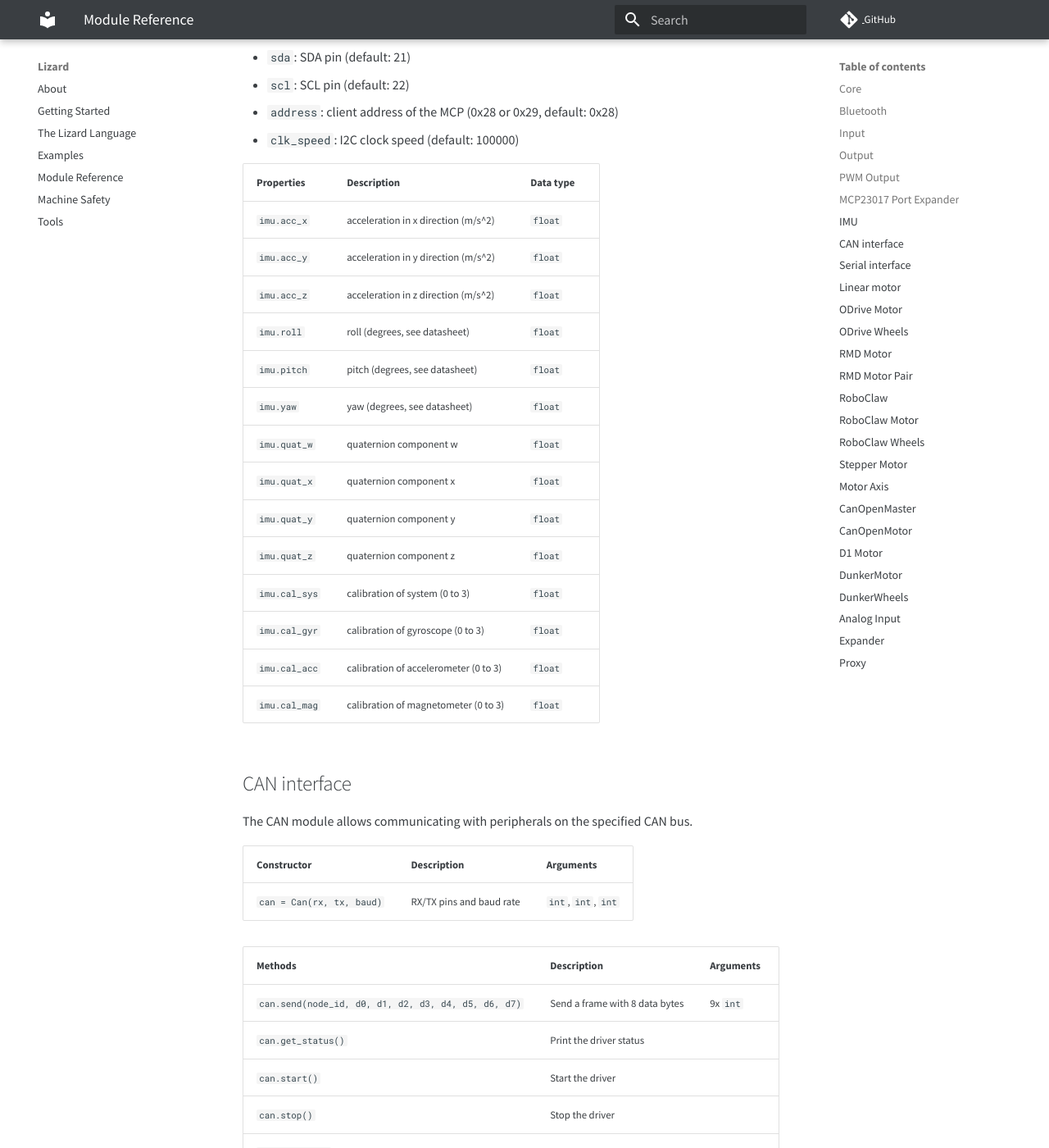
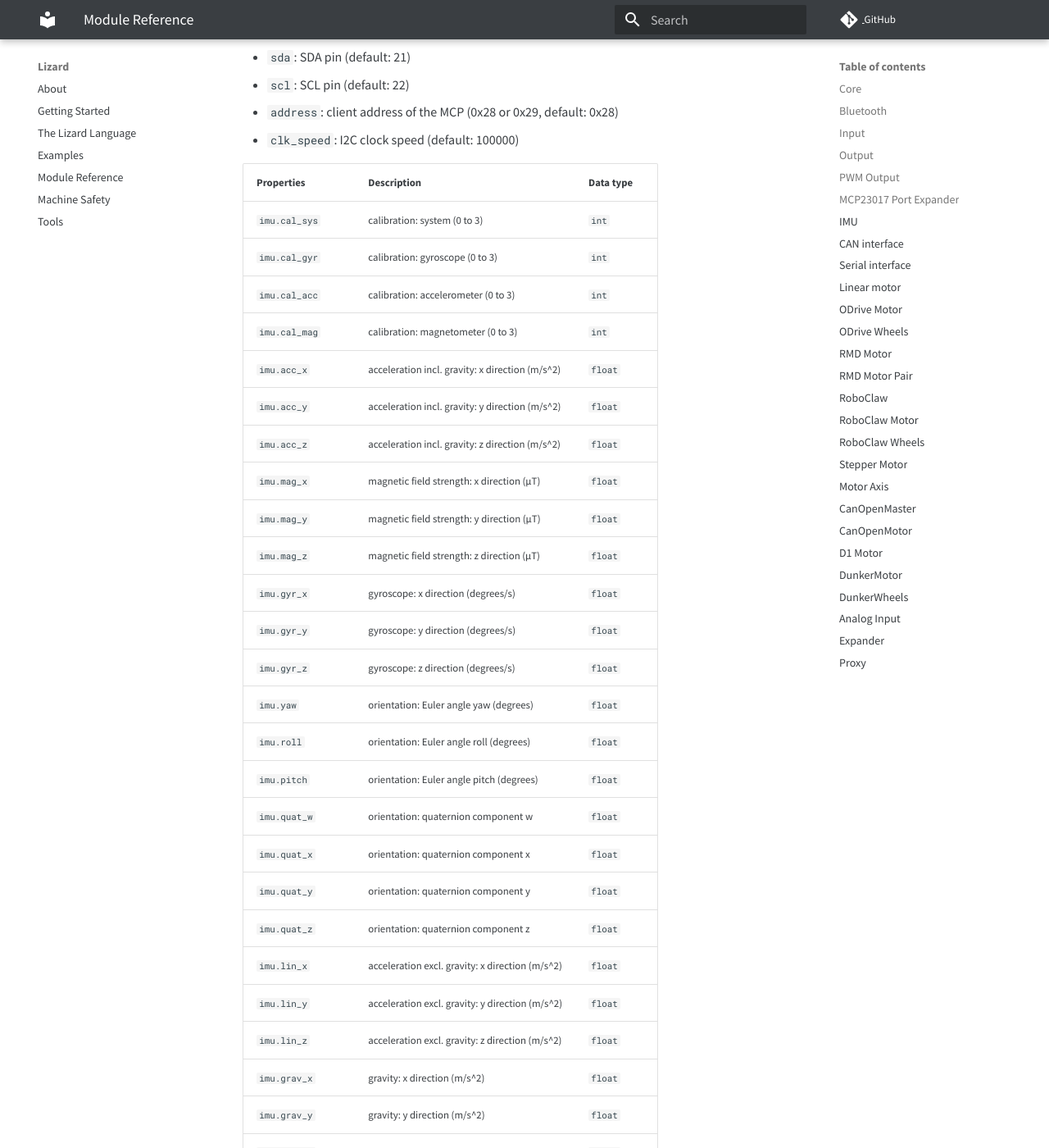
Before and after one commit to zauberzeug/lizard, an MkDocs documentation site: the page built from docs/module_reference.md, in a window 1280 px wide and 1400 px high, scrolled down 6134 px. Shown: the whole window at 82% size. Built offline with MkDocs 1.6.1 and Material for MkDocs 9.7.7, drawn with Linux system fonts in a browser that asks for light colours; comment, search, counter and statistics services are not loaded; some of the changed text lies outside the part shown.

Commit message:
Add more IMU properties and allow setting the operation mode (#132)
* add more IMU properties and allow setting the operation mode

* introduce `data_select` property

```diff
--- a/docs/module_reference.md
+++ b/docs/module_reference.md
@@ -189,22 +189,86 @@
 - `address`: client address of the MCP (0x28 or 0x29, default: 0x28)
 - `clk_speed`: I2C clock speed (default: 100000)
 
-| Properties    | Description                           | Data type |
-| ------------- | ------------------------------------- | --------- |
-| `imu.acc_x`   | acceleration in x direction (m/s^2)   | `float`   |
-| `imu.acc_y`   | acceleration in y direction (m/s^2)   | `float`   |
-| `imu.acc_z`   | acceleration in z direction (m/s^2)   | `float`   |
-| `imu.roll`    | roll (degrees, see datasheet)         | `float`   |
-| `imu.pitch`   | pitch (degrees, see datasheet)        | `float`   |
-| `imu.yaw`     | yaw (degrees, see datasheet)          | `float`   |
-| `imu.quat_w`  | quaternion component w                | `float`   |
-| `imu.quat_x`  | quaternion component x                | `float`   |
-| `imu.quat_y`  | quaternion component y                | `float`   |
-| `imu.quat_z`  | quaternion component z                | `float`   |
-| `imu.cal_sys` | calibration of system (0 to 3)        | `float`   |
-| `imu.cal_gyr` | calibration of gyroscope (0 to 3)     | `float`   |
-| `imu.cal_acc` | calibration of accelerometer (0 to 3) | `float`   |
-| `imu.cal_mag` | calibration of magnetometer (0 to 3)  | `float`   |
+| Properties        | Description                                     | Data type |
+| ----------------- | ----------------------------------------------- | --------- |
+| `imu.cal_sys`     | calibration: system (0 to 3)                    | `int`     |
+| `imu.cal_gyr`     | calibration: gyroscope (0 to 3)                 | `int`     |
+| `imu.cal_acc`     | calibration: accelerometer (0 to 3)             | `int`     |
+| `imu.cal_mag`     | calibration: magnetometer (0 to 3)              | `int`     |
+| `imu.acc_x`       | acceleration incl. gravity: x direction (m/s^2) | `float`   |
+| `imu.acc_y`       | acceleration incl. gravity: y direction (m/s^2) | `float`   |
+| `imu.acc_z`       | acceleration incl. gravity: z direction (m/s^2) | `float`   |
+| `imu.mag_x`       | magnetic field strength: x direction (µT)       | `float`   |
+| `imu.mag_y`       | magnetic field strength: y direction (µT)       | `float`   |
+| `imu.mag_z`       | magnetic field strength: z direction (µT)       | `float`   |
+| `imu.gyr_x`       | gyroscope: x direction (degrees/s)              | `float`   |
+| `imu.gyr_y`       | gyroscope: y direction (degrees/s)              | `float`   |
+| `imu.gyr_z`       | gyroscope: z direction (degrees/s)              | `float`   |
+| `imu.yaw`         | orientation: Euler angle yaw (degrees)          | `float`   |
+| `imu.roll`        | orientation: Euler angle roll (degrees)         | `float`   |
+| `imu.pitch`       | orientation: Euler angle pitch (degrees)        | `float`   |
+| `imu.quat_w`      | orientation: quaternion component w             | `float`   |
+| `imu.quat_x`      | orientation: quaternion component x             | `float`   |
+| `imu.quat_y`      | orientation: quaternion component y             | `float`   |
+| `imu.quat_z`      | orientation: quaternion component z             | `float`   |
+| `imu.lin_x`       | acceleration excl. gravity: x direction (m/s^2) | `float`   |
+| `imu.lin_y`       | acceleration excl. gravity: y direction (m/s^2) | `float`   |
+| `imu.lin_z`       | acceleration excl. gravity: z direction (m/s^2) | `float`   |
+| `imu.grav_x`      | gravity: x direction (m/s^2)                    | `float`   |
+| `imu.grav_y`      | gravity: y direction (m/s^2)                    | `float`   |
+| `imu.grav_z`      | gravity: z direction (m/s^2)                    | `float`   |
+| `imu.temp`        | temperature (degrees Celsius)                   | `int`     |
+| `imu.data_select` | data selection                                  | `int`     |
+
+The `data_select` property can be used to select which data is read from the IMU.
+The default value is 0xffff, which means all data is read.
+The following bits are available:
+
+- 0x0001: calibration status
+- 0x0002: accelerometer data
+- 0x0004: magnetometer data
+- 0x0008: gyroscope data
+- 0x0010: Euler angles
+- 0x0020: quaternion
+- 0x0040: linear acceleration
+- 0x0080: gravity
+- 0x0100: temperature
+
+| Methods              | Description                   | Arguments |
+| -------------------- | ----------------------------- | --------- |
+| `imu.set_mode(mode)` | Set operation mode of the IMU | `str`     |
+
+The `mode` parameter can be one of the following:
+
+| Mode           | Accel | Mag | Gyro | Relative Orientation | Absolute Orientation |
+| -------------- | ----- | --- | ---- | -------------------- | -------------------- |
+| `configmode`   | -     | -   | -    | -                    | -                    |
+| `acconly`      | X     | -   | -    | -                    | -                    |
+| `magonly`      | -     | X   | -    | -                    | -                    |
+| `gyroonly`     | -     | -   | X    | -                    | -                    |
+| `accmag`       | X     | X   | -    | -                    | -                    |
+| `accgyro`      | X     | -   | X    | -                    | -                    |
+| `maggyro`      | -     | X   | X    | -                    | -                    |
+| `amg`          | X     | X   | X    | -                    | -                    |
+| `imu`          | X     | -   | X    | X                    | -                    |
+| `compass`      | X     | X   | -    | -                    | X                    |
+| `m4g`          | X     | X   |      | X                    | -                    |
+| `ndof_fmc_off` | X     | X   | X    | -                    | X                    |
+| `ndof`         | X     | X   | X    | -                    | X                    |
+
+In non-fusion modes (`acconly`, `magonly`, `gyroonly`, `accmag`, `accgyro`, `maggyro`, `amg`),
+the sensor signals (Accel, Mag, Gyro) are uncompensated and fusion data (Relative and Absolute Orientation) is not available.
+
+In fusion modes (`imu`, `compass`, `m4g`, `ndof_fmc_off`, `ndof`),
+the sensor signals (Accel, Mag, Gyro) are compensated and fusion data (Relative and Absolute Orientation) is available.
+
+Note that the individual sensors need to be calibrated before the compensated and fused data is accurate.
+
+| Sensor        | Calibration                                            |
+| ------------- | ------------------------------------------------------ |
+| Accelerometer | Position the sensor in 6 different stable orientations |
+| Magnetometer  | Move the sensor in a figure-8 pattern in space         |
+| Gyroscope     | Keep the sensor still for a few seconds                |
 
 ## CAN interface
 
```
Also changed, not shown: 2 other files.
